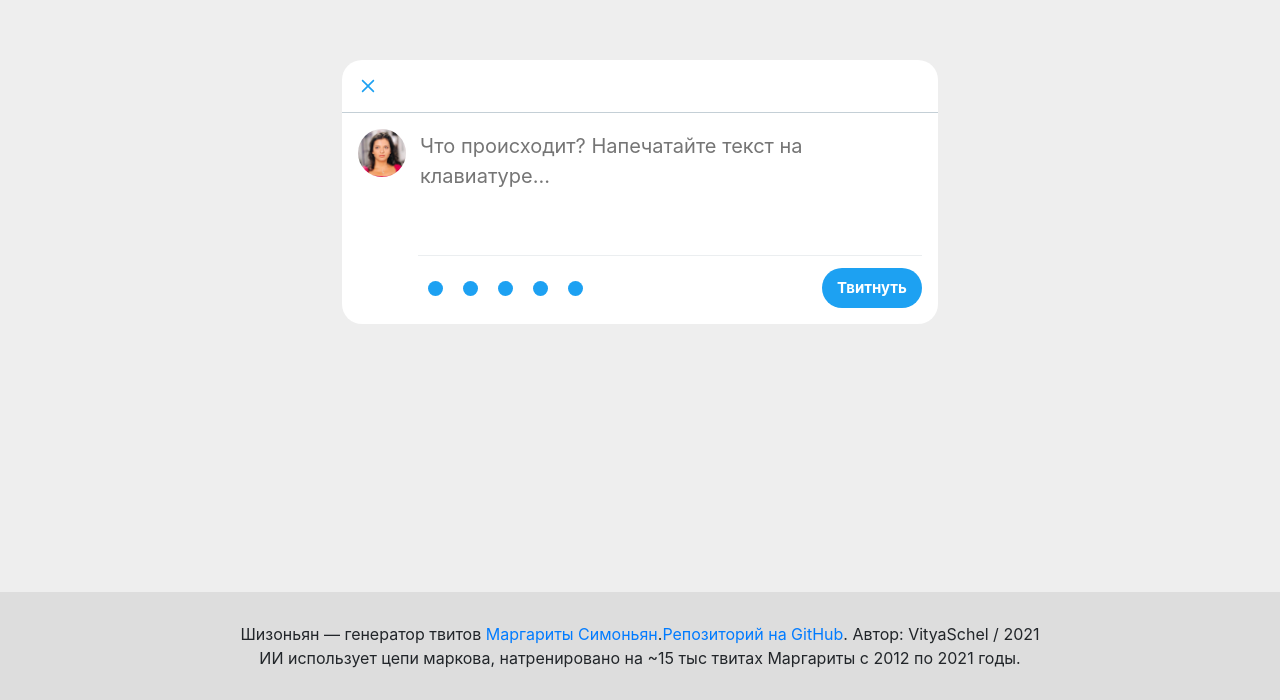
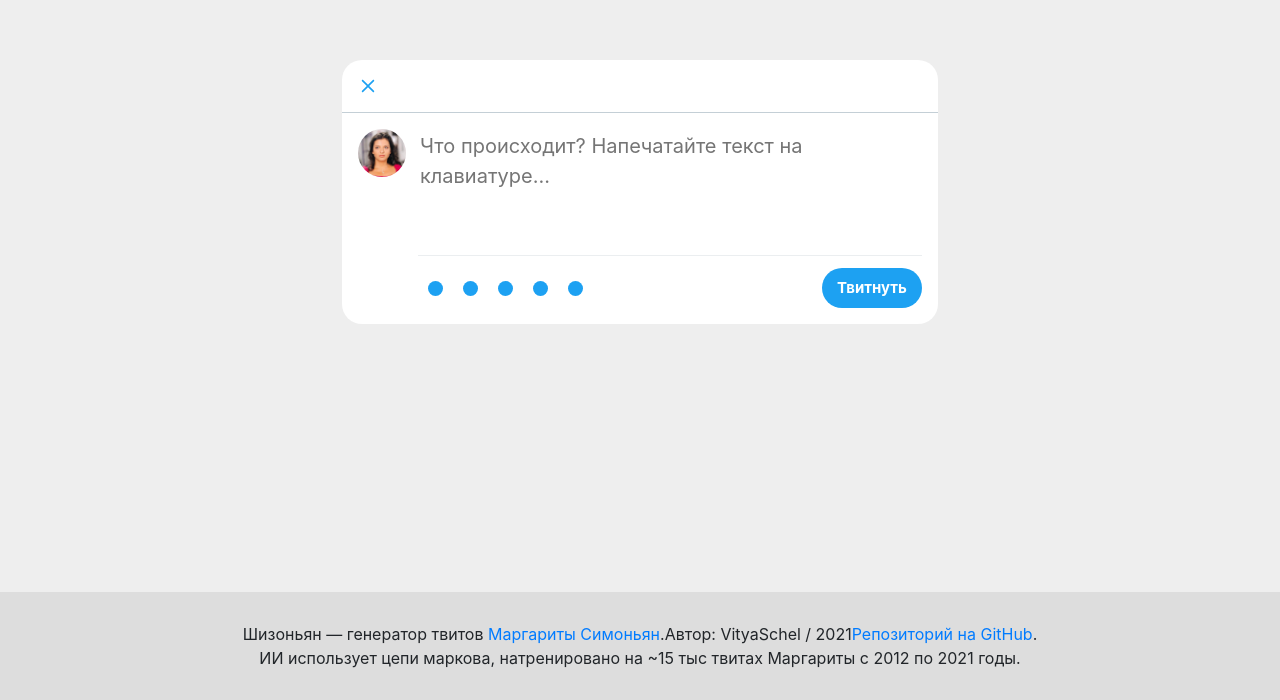
Before and after one commit to VityaSchel/shizonyan, a React (Create React App) app: page / in a window 1280 px wide. Shown: the part 208-908 px from the top of the page. Built offline with nearby package versions, Linux system fonts and the light colour scheme.

Commit message:
added space

```diff
--- a/src/App.js
+++ b/src/App.js
@@ -136,9 +136,9 @@
   return (
     <footer>
       <p>
-        Шизоньян — генератор твитов <a href="https://twitter.com/M_Simonyan">Маргариты Симоньян</a>.
+        <span>Шизоньян — генератор твитов <a href="https://twitter.com/M_Simonyan">Маргариты Симоньян</a>.</span>
+        <span>Автор: VityaSchel / 2021</span>
         <a href='https://github.com/VityaSchel/shizonyan'>Репозиторий на GitHub</a>.
-        Автор: VityaSchel / 2021
       </p>
       <p>
         ИИ использует цепи маркова, натренировано на ~15 тыс твитах Маргариты с 2012 по 2021 годы.
```
Also changed, not shown: 4 other files (tests, documents, lock files or other folders).
